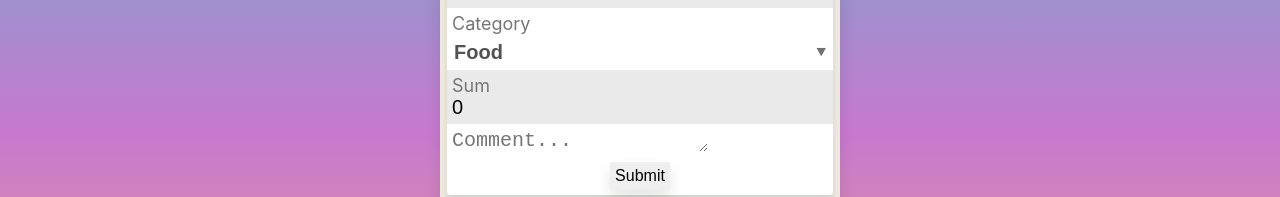
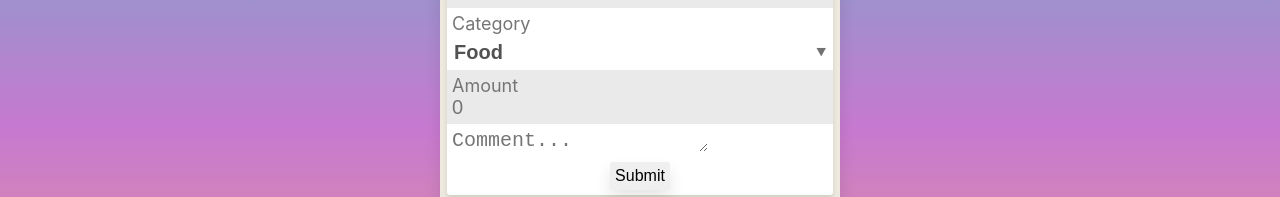
Before and after one commit to mykhailotsynkevych/react-app-wallet, a React (Create React App) app: page / in a window 1280 px wide. Shown: the part 274-471 px from the top of the page. Built offline with nearby package versions, Linux system fonts and the light colour scheme.

Commit message:
work with form and state

```diff
--- a/package.json
+++ b/package.json
@@ -7,6 +7,7 @@
     "@testing-library/jest-dom": "^5.16.5",
     "@testing-library/react": "^13.4.0",
     "@testing-library/user-event": "^13.5.0",
+    "nanoid": "^4.0.1",
     "react": "^18.2.0",
     "react-dom": "^18.2.0",
     "react-scripts": "5.0.1",
--- a/src/components/TransactionForm/TransactionForm.jsx
+++ b/src/components/TransactionForm/TransactionForm.jsx
@@ -1,17 +1,16 @@
 import { Component } from "react";
+import { nanoid } from "nanoid";
 import s from "./TransactionForm.module.css";
 
 const curDate = new Date().toLocaleDateString().split(".").reverse().join("-");
 const curTime = new Date().toTimeString().slice(0, 5);
-
-
 
 const INITIAL_STATE = {
   transaction: "expense",
   date: curDate,
   time: curTime,
   category: "Food",
-  sum: 0,
+  amount: 0,
   comment: "",
 };
 
@@ -22,15 +21,30 @@ class TransactionForm extends Component {
 
   handleChange = (e) => {
     const { name, value } = e.target;
-    console.log(name, value);
     this.setState({ [name]: value });
   };
 
+  handleSubmit = (e) => {
+    e.preventDefault();
+    if (this.state.amount === 0) {
+      return alert("Please enter the amount")
+    }
+    this.props.addTrasaction({ ...this.state, id: nanoid() });
+
+    this.resetForm();
+  };
+
+  resetForm = () => {
+    this.setState({ ...INITIAL_STATE });
+  };
+
   render() {
-    const { time, date, category, sum, comment } = this.state;
+    const { time, date, category, amount, comment } = this.state;
+    console.log(this.state)
 
     return (
       <form
+        onSubmit={this.handleSubmit}
         name="transactionForm"
         autoComplete="off"
         noValidate
@@ -103,13 +117,14 @@ class TransactionForm extends Component {
         </div>
 
         <label className={s.greybgc}>
-          Sum
+          Amount
           <input
             type="number"
-            name="sum"
+            name="amount"
             step="1"
             min="0"
-            defaultValue={sum}
+            defaultValue={amount === 0 && ""}
+            placeholder="0"
             onChange={this.handleChange}
           />
         </label>
--- a/src/pages/MainPage/MainPage.jsx
+++ b/src/pages/MainPage/MainPage.jsx
@@ -1,23 +1,43 @@
+import { Component } from "react";
+
 import TotalBalance from "../../components/TotalBalance/TotalBalance";
 import TransactionForm from "../../components/TransactionForm/TransactionForm";
 import s from "./MainPage.module.css";
 import sprite from "../.././icons/sprite.svg";
 
-const MainPage = ({ handleActivePage }) => {
+class MainPage extends Component {
+  state = {
+    transactionsList: [],
+  };
+
+  addTrasaction = (newTransaction) => {
+  this.setState(prevState =>
+      ({ transactionsList: [...prevState.transactionsList, newTransaction] }));
+  };
+
+  render() {
+    const { handleActivePage } = this.props;
+    console.log(this.state);
     return (
       <main>
         <TotalBalance />
-      <TransactionForm handleActivePage={handleActivePage}/>
+        <TransactionForm
+          handleActivePage={handleActivePage}
+          addTrasaction={this.addTrasaction}
+        />
         <div className={s.btnTransactionWrapper}>
           <button
             className={s.btnTransaction}
-          onClick={() => handleActivePage("TransactionPage","Income")}
+            onClick={() => handleActivePage("TransactionPage", "Income")}
           >
             <svg width="70" height="70">
               <use href={sprite + "#icon-income"}></use>
             </svg>
           </button>
-        <button className={s.btnTransaction} onClick={() => handleActivePage("TransactionPage","Expense")}>
+          <button
+            className={s.btnTransaction}
+            onClick={() => handleActivePage("TransactionPage", "Expense")}
+          >
             <svg width="70" height="70">
               <use href={`${sprite}#icon-expense`}></use>
             </svg>
@@ -25,5 +45,6 @@ const MainPage = ({ handleActivePage }) => {
         </div>
       </main>
     );
-};
+  }
+}
 export default MainPage;
```
Also changed, not shown: 1 other file (tests, documents, lock files or other folders). Lines whose indentation alone changed are shown as unchanged.
